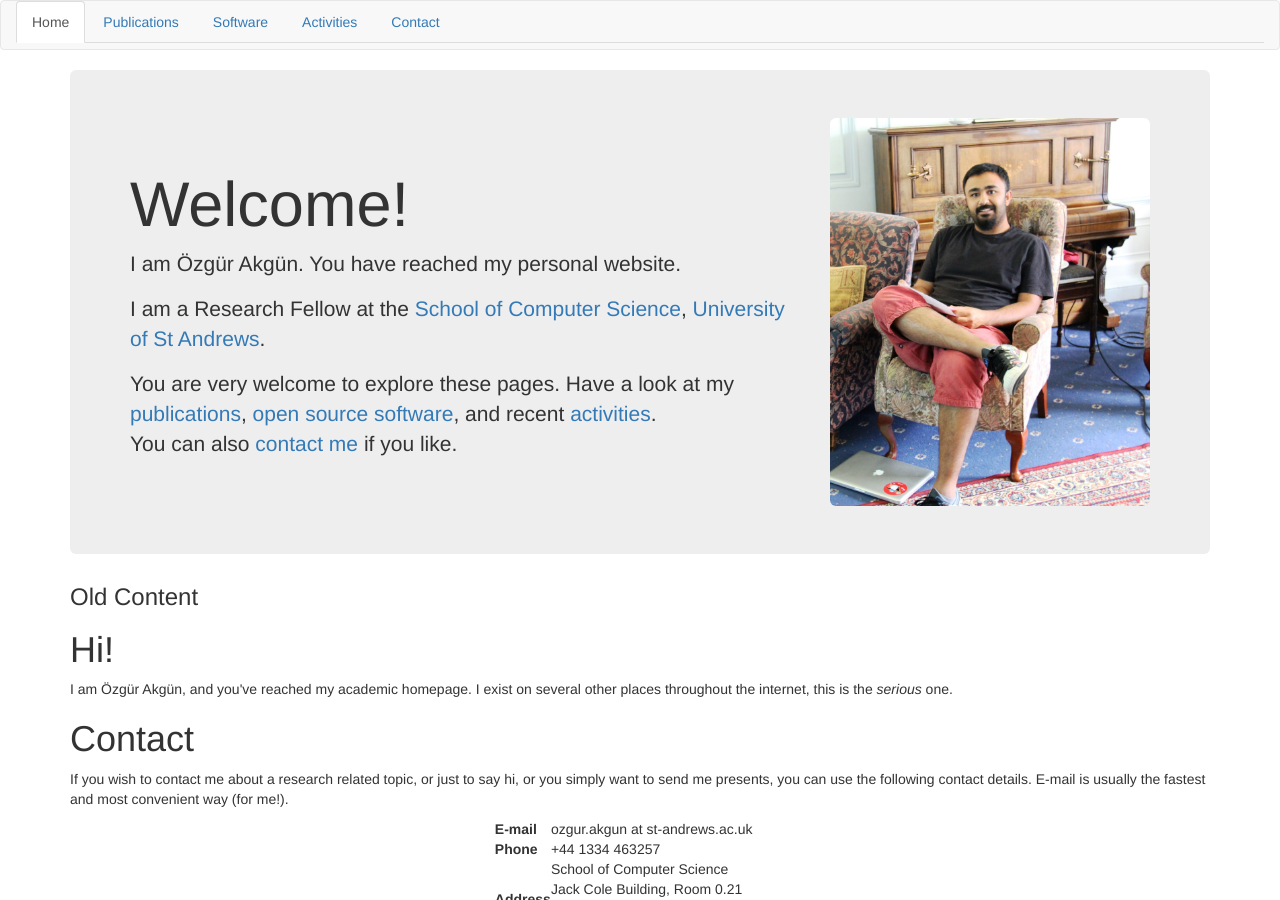
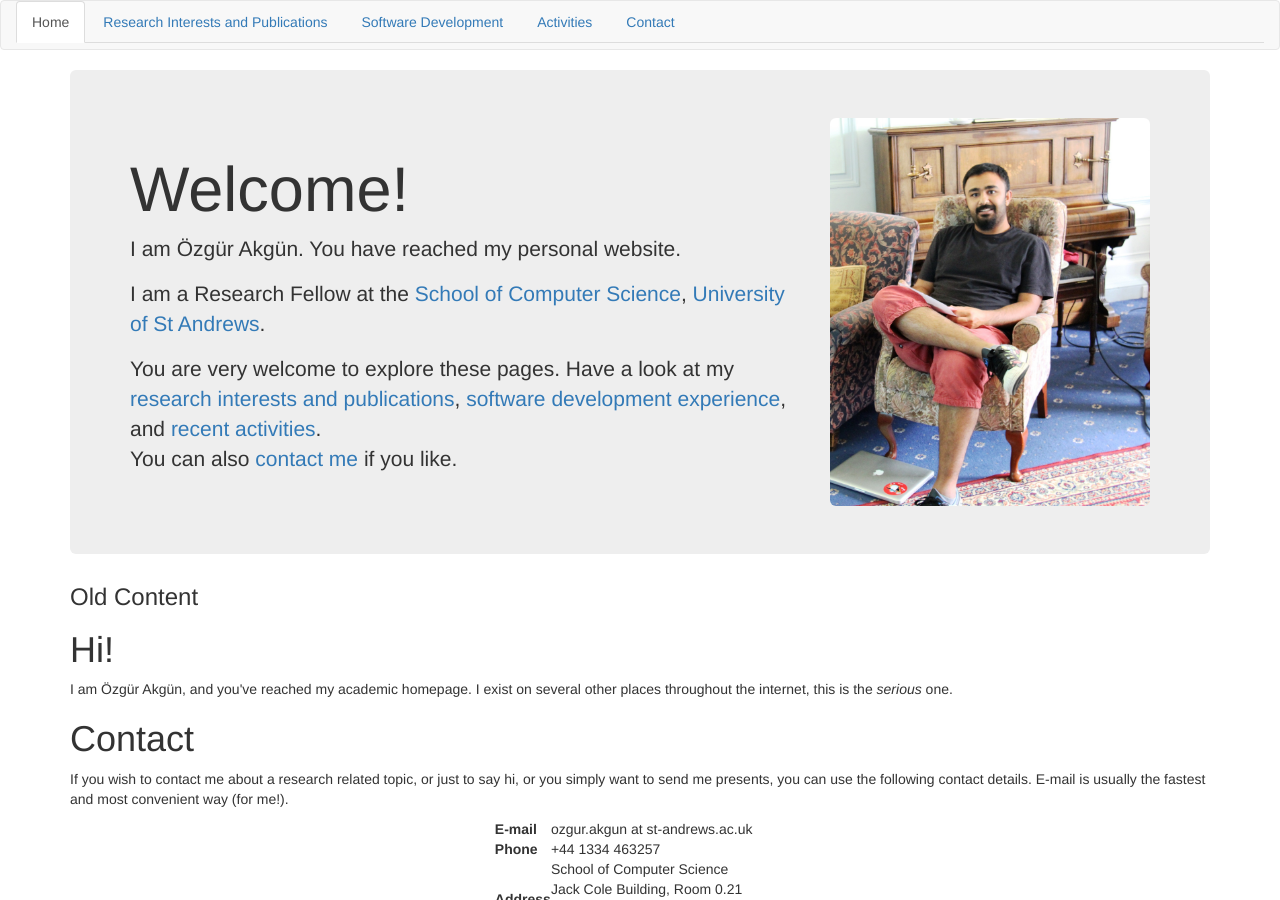
Before and after one commit to ozgurakgun/ozgurakgun.github.io, a Jekyll site: the page built from content/home.md, in a window 1280 px wide and 900 px high. Built offline with Jekyll 4.4.1, drawn with Linux system fonts in a browser that asks for light colours.

Commit message:
Widen it to research instead of just publications

```diff
--- a/content/home.md
+++ b/content/home.md
@@ -20,10 +20,10 @@ I am a Research Fellow at the
 [University of St Andrews](http://www.st-andrews.ac.uk).
 
 You are very welcome to explore these pages.
-Have a look at
-my [publications](/publications),
-[open source software](/software), and
-recent [activities](/activities).
+Have a look at my
+[research interests and publications](/research),
+[software development experience](/software), and
+[recent activities](/activities).
 You can also [contact me](/contact) if you like.
 
 </div>
--- a/content/publications.md
+++ b/content/research.md
@@ -1,8 +1,8 @@
 ---
 layout: page
 order: 2
-title: Publications
-permalink: /publications
+title: Research Interests and Publications
+permalink: /research
 ---
 
 Here shall be a list of my publications.
--- a/content/software.md
+++ b/content/software.md
@@ -1,7 +1,7 @@
 ---
 layout: page
 order: 3
-title: Software
+title: Software Development
 permalink: /software
 ---
 
```
